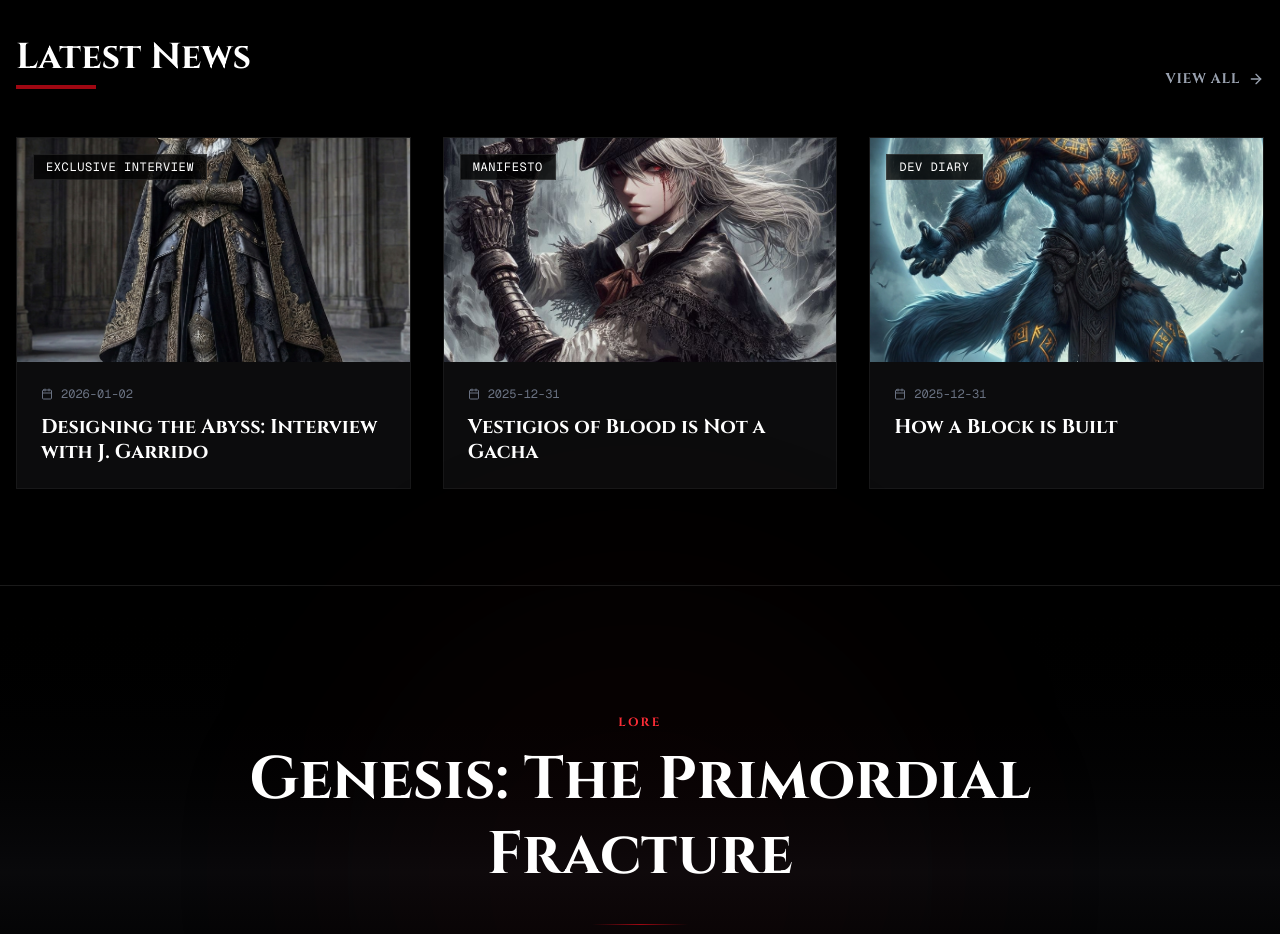
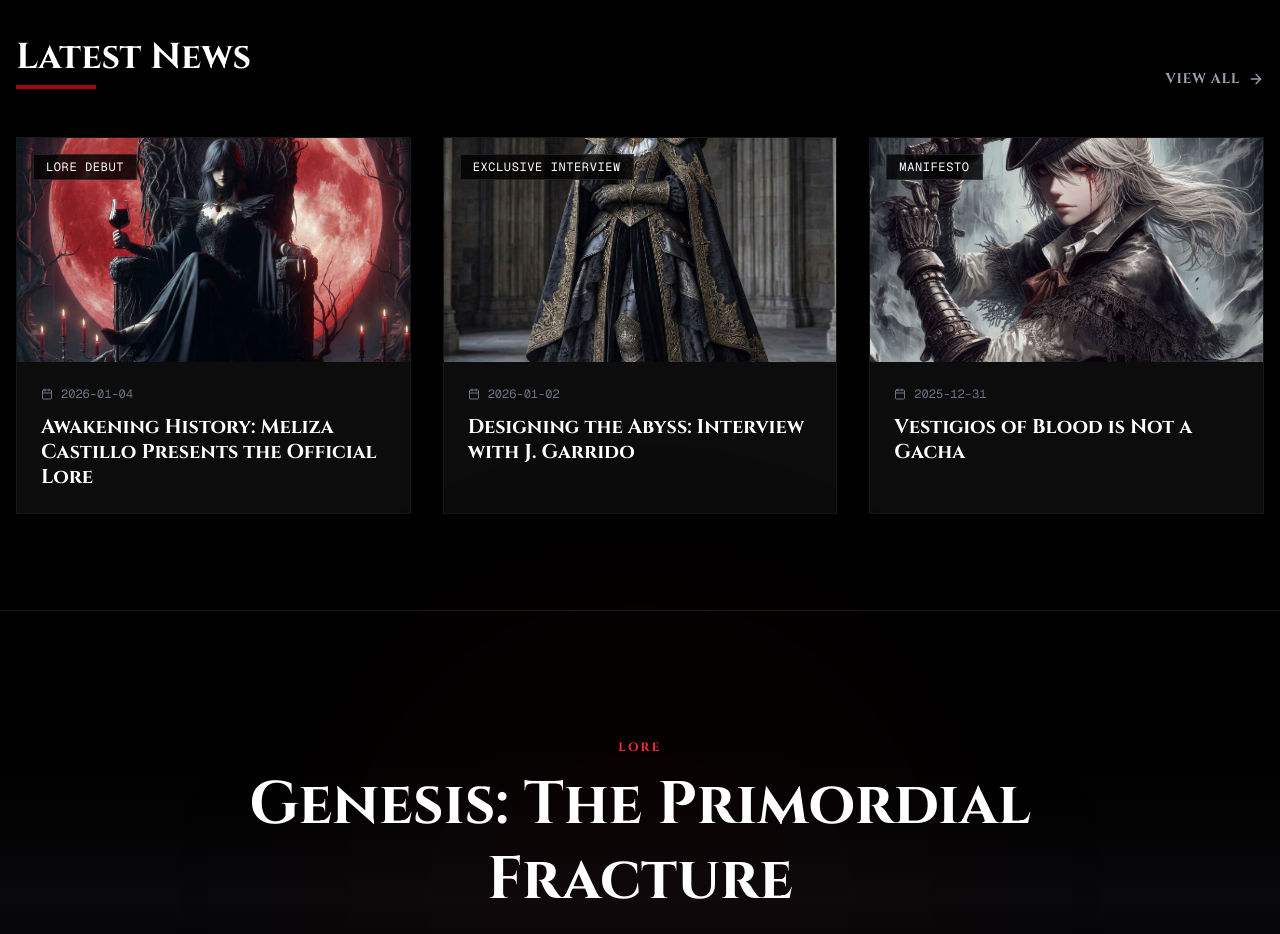
Before and after one commit to vestigiosentertainment/vestigios-website, a Next.js app: page / in a window 1280 px wide. Shown: the part 900-1834 px from the top of the page. Built offline with nearby package versions, Linux system fonts and the light colour scheme.

Commit message:
Update page.tsx

```diff
--- a/app/page.tsx
+++ b/app/page.tsx
@@ -17,9 +17,18 @@ export default function HomePage() {
   const { t, language } = useLanguage()
 
   // NOTICIAS ACTUALIZADAS
+  // Se ha agregado el debut del Lore como noticia principal
   const latestNews = [
     {
       id: 1,
+      tag: language === "es" ? "Lanzamiento de Lore" : "Lore Debut",
+      title: language === "es" ? "El despertar de la historia: Meliza Castillo presenta el Lore Oficial" : "Awakening History: Meliza Castillo Presents the Official Lore",
+      date: "2026-01-04",
+      image: "/ancient-book-open-with-mystical-light-dark-library.jpg",
+      href: "/legal/discover/lore/genesis" // Enlace actualizado
+    },
+    {
+      id: 2,
       tag: language === "es" ? "Entrevista Exclusiva" : "Exclusive Interview",
       title: language === "es" ? "Diseñando el Abismo: Entrevista con J. Garrido" : "Designing the Abyss: Interview with J. Garrido",
       date: "2026-01-02",
@@ -27,20 +36,12 @@ export default function HomePage() {
       href: "/legal/discover/articles/interview-jonathan-garrido"
     },
     {
-      id: 2,
+      id: 3,
       tag: language === "es" ? "Manifiesto" : "Manifesto",
       title: language === "es" ? "Vestigios de Sangre no es un Gacha" : "Vestigios of Blood is Not a Gacha",
       date: "2025-12-31",
       image: "/portada-home.jpg",
       href: "/legal/discover/articles/manifesto"
-    },
-    {
-      id: 3,
-      tag: "Dev Diary",
-      title: language === "es" ? "Cómo se construye un bloque" : "How a Block is Built",
-      date: "2025-12-31",
-      image: "/chess-pieces-on-board-strategic-thinking-dark-goth.jpg",
-      href: "/legal/discover/articles/design-philosophy"
     }
   ]
 
@@ -155,10 +156,10 @@ export default function HomePage() {
                 <div className="h-[1px] w-24 bg-gradient-to-r from-transparent via-red-800 to-transparent mx-auto" />
             </div>
 
-            {/* Solo el Botón */}
+            {/* Solo el Botón - Apuntando a la nueva ruta */}
             <div className="flex justify-center">
                 <Link
-                    href="/lore/genesis"
+                    href="/legal/discover/lore/genesis"
                     className="group inline-flex items-center gap-3 text-white bg-white/5 border border-white/10 hover:border-red-500/50 hover:bg-red-900/10 px-10 py-5 rounded-sm uppercase tracking-widest text-xs font-bold transition-all duration-300"
                 >
                     {language === "es" ? "Leer Historia Completa" : "Read Full Story"}
```
